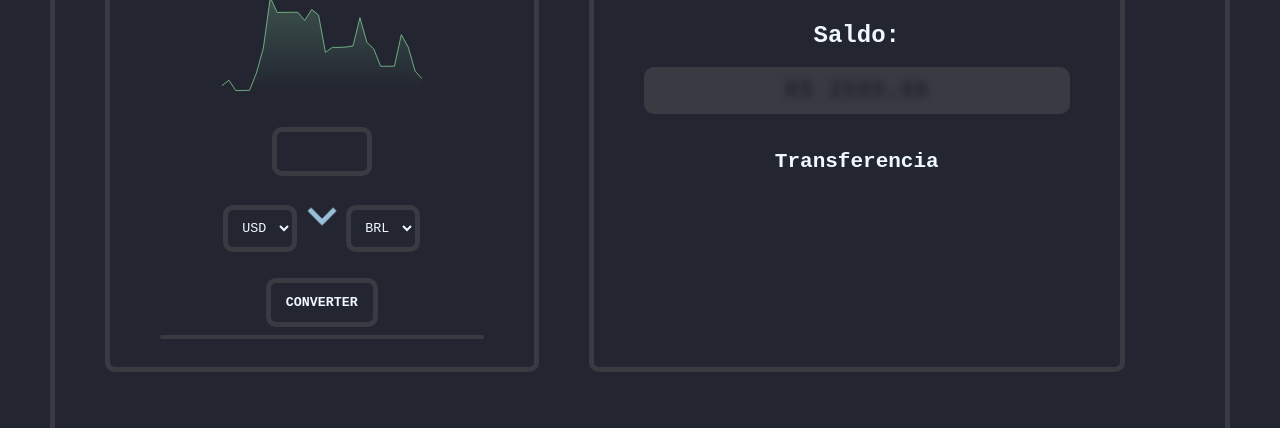
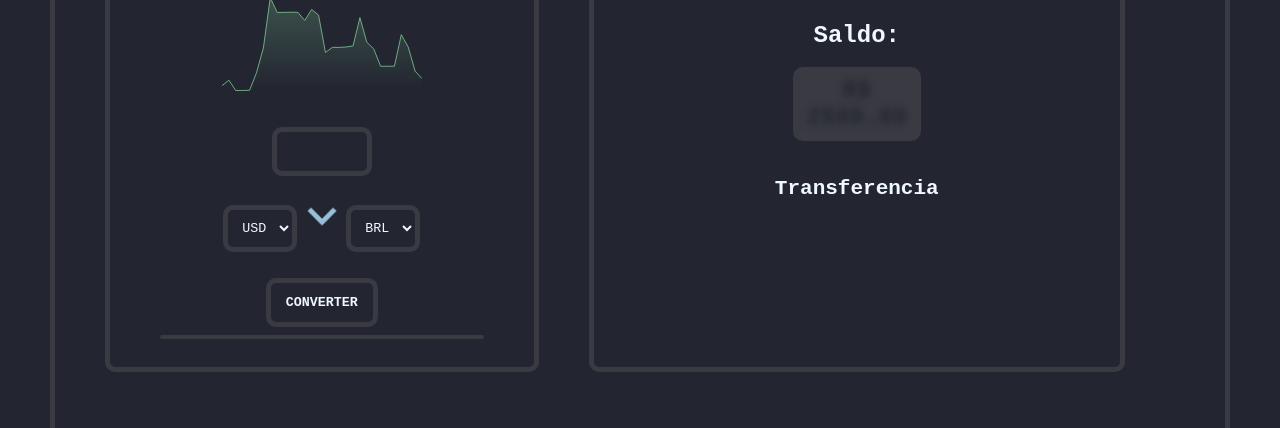
Before and after one commit to AdrianoVale1603/globalpay.github.io, a plain HTML site: page user.html in a window 1280 px wide. Shown: the part 672-1100 px from the top of the page. Drawn offline with Linux system fonts and the light colour scheme; a web font is replaced by a local one.

Commit message:
Update style.css

```diff
--- a/style.css
+++ b/style.css
@@ -429,6 +429,9 @@ input {
 	right: auto;
 	padding: 10px;
 	margin: auto;
+	width: 10vw;
+	justify-content: right;
+
 	&:hover{
 		top: 40px;
 		right: auto;
```
